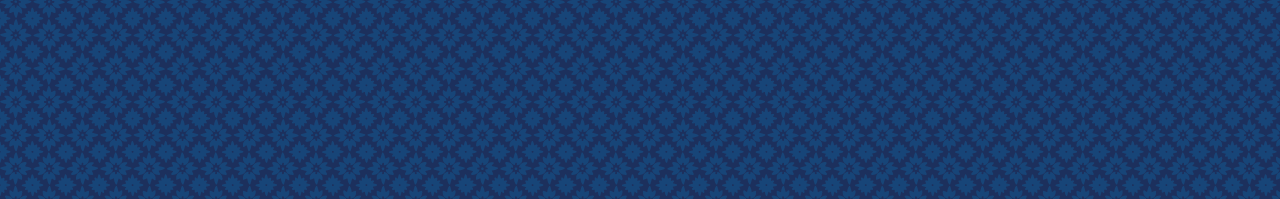
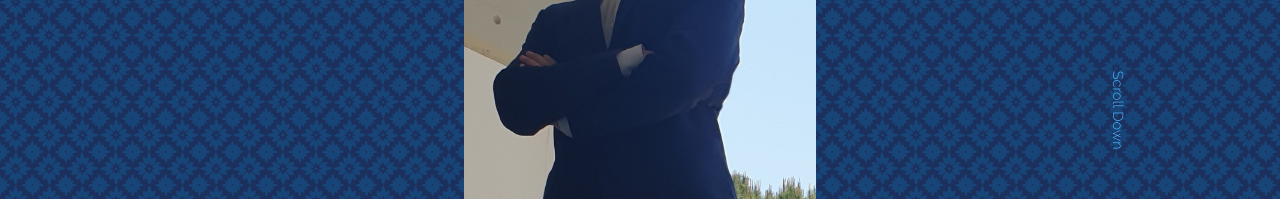
Before and after one commit to PeekMe01/RalphDaherPortfolio, a React (Create React App) app: page / in a window 1280 px wide. Shown: the part 598-797 px from the top of the page. Built offline with nearby package versions, Linux system fonts and the light colour scheme.

Commit message:
Update Header.jsx
Header jsx file

```diff
--- a/src/components/header/Header.jsx
+++ b/src/components/header/Header.jsx
@@ -1,6 +1,8 @@
 import React from 'react'
 import './header.css'
 import CTA from './CTA'
+import ME from '../../assets/1683214357815.jpg'
+import HeaderSocials from './HeaderSocials'
 
 const Header = () => {
   return (
@@ -10,6 +12,13 @@
         <h1>Ralph Daher</h1>
         <h5 className="text-light">University Student</h5>
         <CTA />
+        <HeaderSocials/>
+
+        <div className="me">
+          <img src={ME} alt="me" />
+        </div>
+
+        <a href="#contact" className='scroll__down'>Scroll Down</a>
       </div>
     </header>
   )
```
